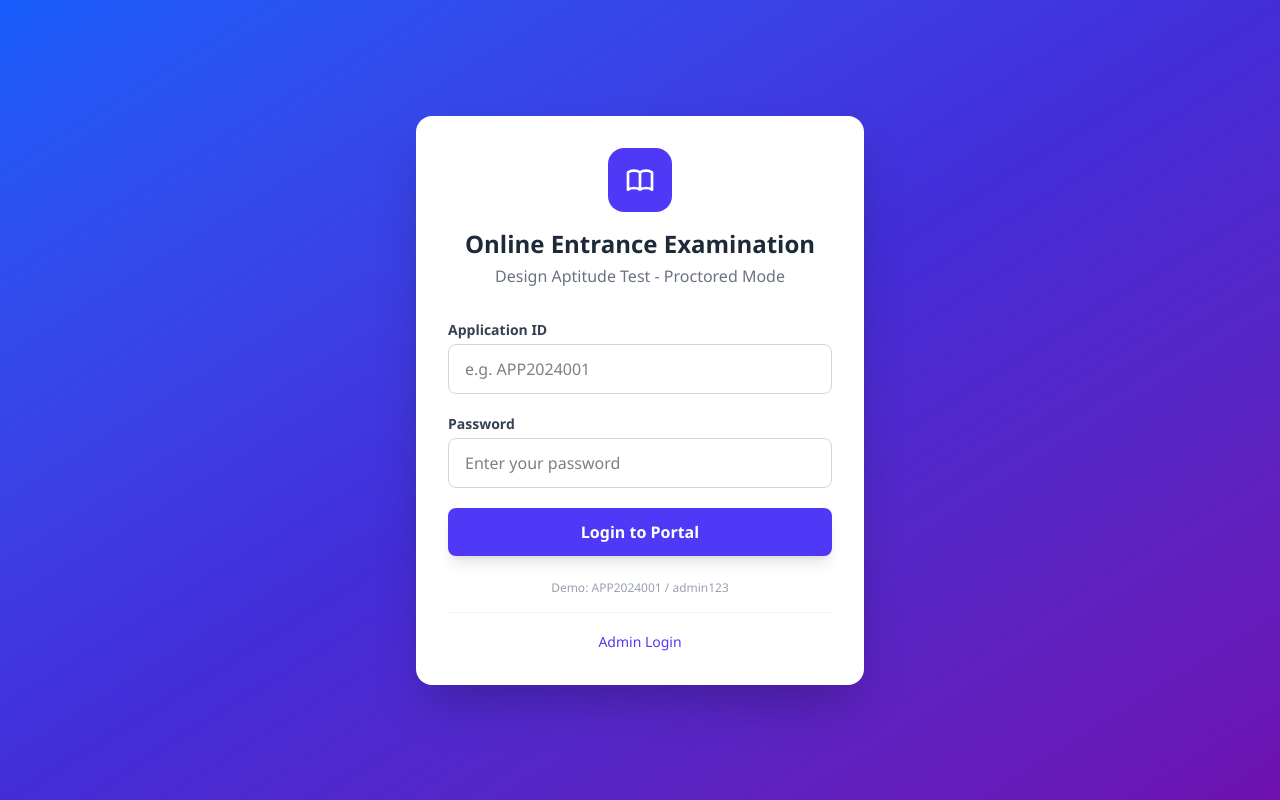
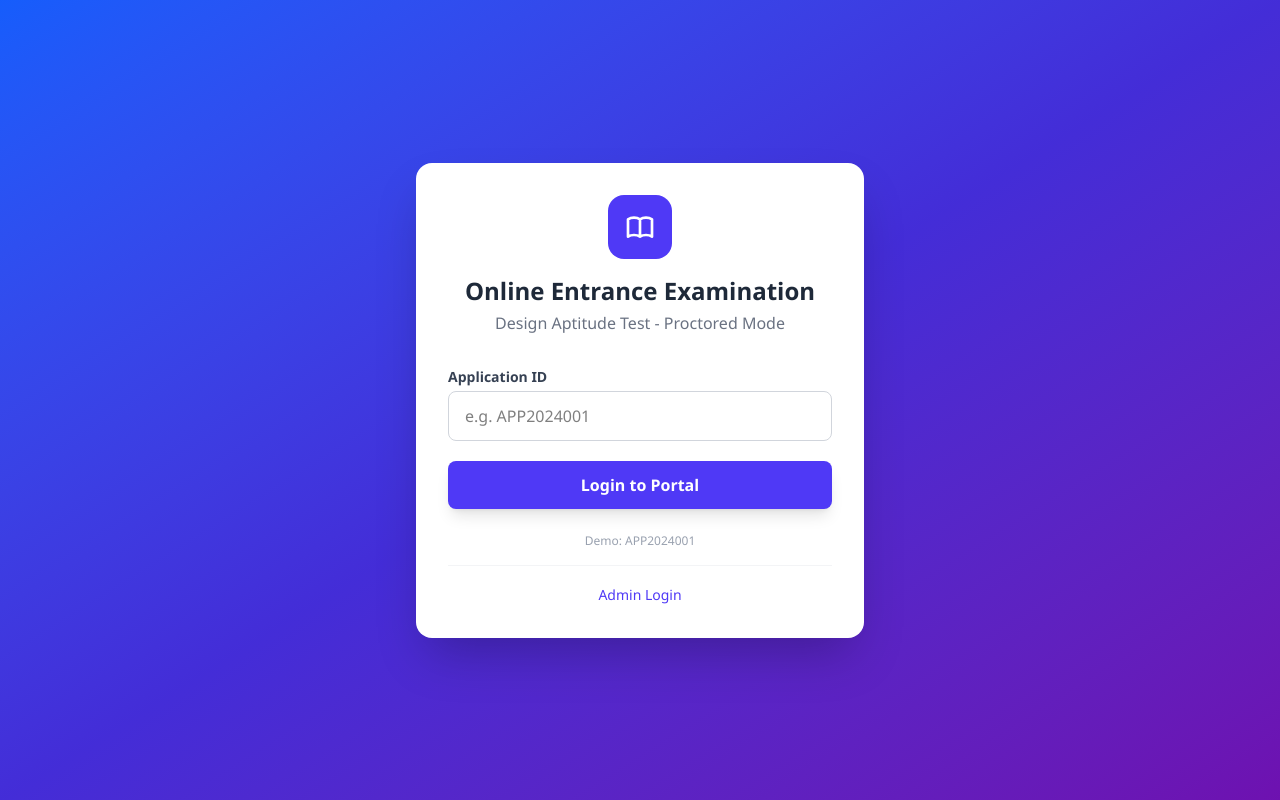
Before and after one commit to atlasskilltech/entrance, a Node server app: page /login in a window 1280 px wide. Run offline with Node 20, Linux system fonts and the light colour scheme; style sheets or scripts are compiled from the project's sources.

Commit message:
feat: remove password requirement from login, allow username-only auth
Student login now requires only Application ID, admin login requires
only username. Removed bcrypt password comparison from both login routes
and removed password input fields from both login forms.

https://claude.ai/code/session_01Km8u22RUv2DLVBniabEq6x

```diff
--- a/routes/auth.js
+++ b/routes/auth.js
@@ -1,6 +1,5 @@
 const express = require('express');
 const router = express.Router();
-const bcrypt = require('bcryptjs');
 const db = require('../config/database');
 
 // Student login page
@@ -12,22 +11,17 @@ router.get('/login', (req, res) => {
 router.post('/login', async (req, res) => {
   try {
     const application_id = (req.body.application_id || '').trim();
-    const password = req.body.password || '';
 
-    if (!application_id || !password) {
-      return res.render('login', { error: 'Please provide Application ID and password' });
+    if (!application_id) {
+      return res.render('login', { error: 'Please provide Application ID' });
     }
 
     const [rows] = await db.query('SELECT * FROM ent_students WHERE application_id = ?', [application_id]);
     if (rows.length === 0) {
-      return res.render('login', { error: 'Invalid Application ID or password' });
+      return res.render('login', { error: 'Invalid Application ID' });
     }
 
     const student = rows[0];
-    const isMatch = await bcrypt.compare(password, student.password);
-    if (!isMatch) {
-      return res.render('login', { error: 'Invalid Application ID or password' });
-    }
 
     req.session.studentId = student.id;
     req.session.studentName = student.name;
@@ -54,22 +48,17 @@ router.get('/admin/login', (req, res) => {
 router.post('/admin/login', async (req, res) => {
   try {
     const username = (req.body.username || '').trim();
-    const password = req.body.password || '';
 
-    if (!username || !password) {
-      return res.render('admin/login', { error: 'Please provide username and password' });
+    if (!username) {
+      return res.render('admin/login', { error: 'Please provide username' });
     }
 
     const [rows] = await db.query('SELECT * FROM ent_admins WHERE username = ?', [username]);
     if (rows.length === 0) {
-      return res.render('admin/login', { error: 'Invalid username or password' });
+      return res.render('admin/login', { error: 'Invalid username' });
     }
 
     const admin = rows[0];
-    const isMatch = await bcrypt.compare(password, admin.password);
-    if (!isMatch) {
-      return res.render('admin/login', { error: 'Invalid username or password' });
-    }
 
     req.session.adminId = admin.id;
     req.session.adminName = admin.name;
--- a/views/login.ejs
+++ b/views/login.ejs
@@ -26,12 +26,6 @@
                class="w-full px-4 py-3 border border-gray-300 rounded-lg focus:ring-2 focus:ring-indigo-500 focus:border-indigo-500 transition" required>
       </div>
 
-      <div>
-        <label class="block text-sm font-semibold text-gray-700 mb-1">Password</label>
-        <input type="password" name="password" placeholder="Enter your password"
-               class="w-full px-4 py-3 border border-gray-300 rounded-lg focus:ring-2 focus:ring-indigo-500 focus:border-indigo-500 transition" required>
-      </div>
-
       <button type="submit"
               class="w-full bg-indigo-600 text-white py-3 rounded-lg font-semibold hover:bg-indigo-700 transition shadow-lg hover:shadow-xl cursor-pointer">
         Login to Portal
@@ -39,7 +33,7 @@
     </form>
 
     <div class="mt-6 text-center">
-      <p class="text-xs text-gray-400">Demo: APP2024001 / admin123</p>
+      <p class="text-xs text-gray-400">Demo: APP2024001</p>
     </div>
 
     <div class="mt-4 pt-4 border-t border-gray-100 text-center">
```
Also changed, not shown: views/admin/login.ejs (+1 -6 lines).
